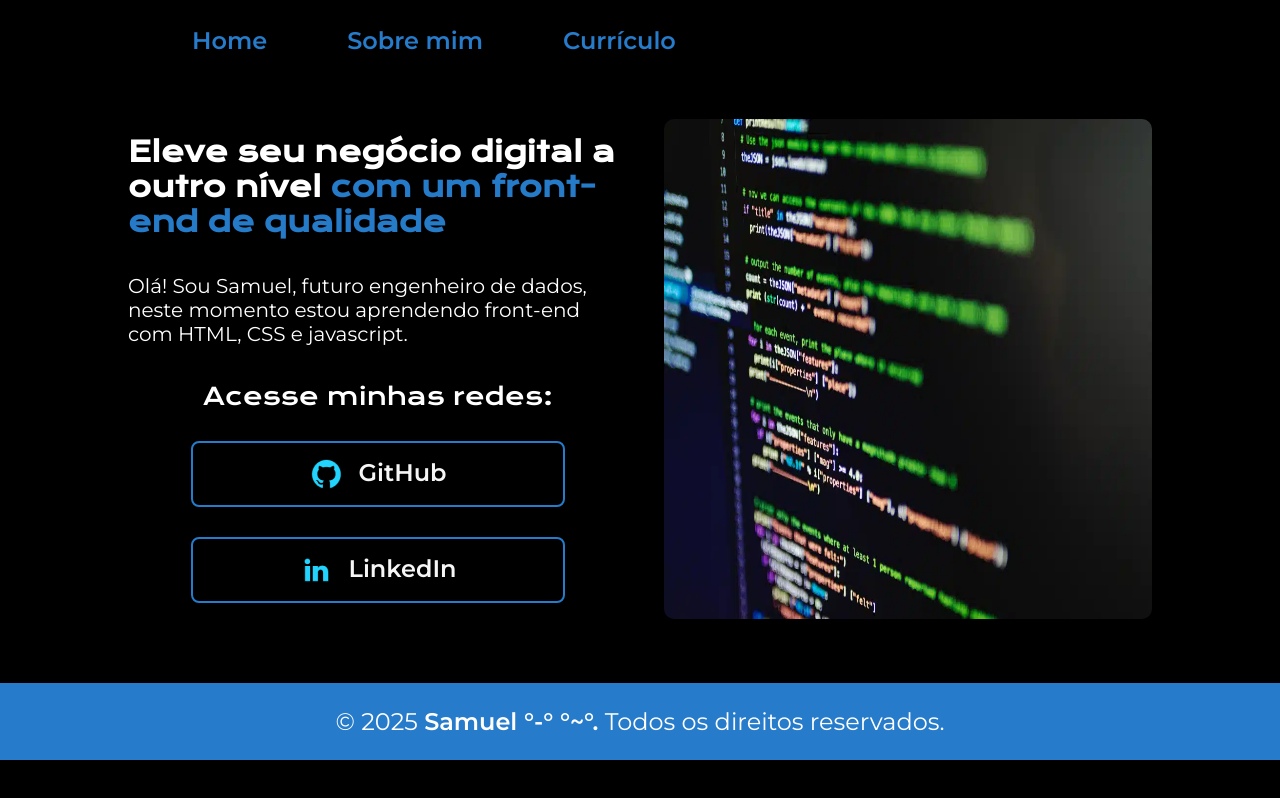
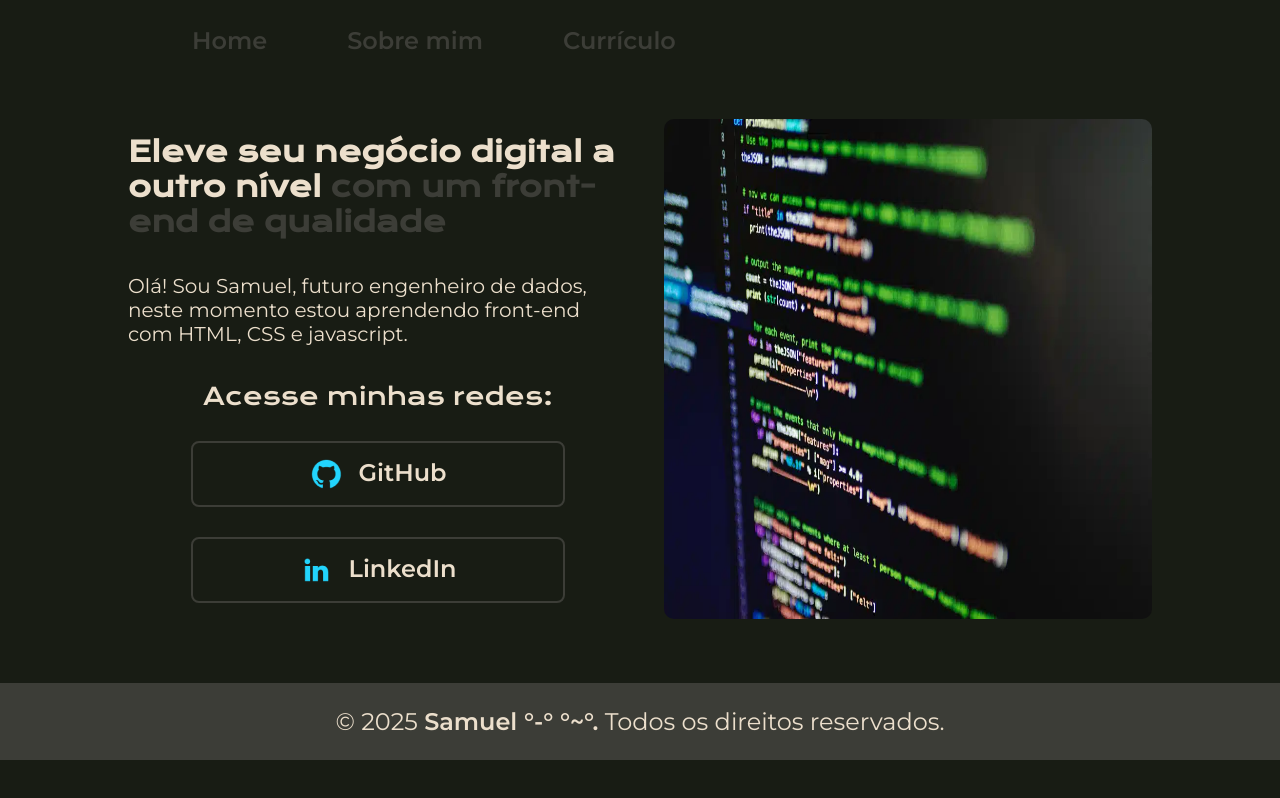
Before and after one commit to Samuel258036/PORTFOLIO, a plain HTML site: page index.html in a window 1280 px wide. Drawn offline with nearby package versions, Linux system fonts and the light colour scheme.

Commit message:
adicinando variaveis de cor e fonte no css

```diff
--- a/styles/style.css
+++ b/styles/style.css
@@ -1,4 +1,14 @@
 @import url('https://fonts.googleapis.com/css2?family=Krona+One&family=Montserrat:wght@400;600&display=swap');
+
+:root {
+    --cor-primaria: #181C14;
+    --cor-secundaria: #ECDFCC;
+    --cor-terciaria: #3C3D37;;
+    --cor-hover: #697565;
+
+    --fonte-principal: 'Krona One', sans-serif;
+    --fonte-secundaria: 'Montserrat', sans-serif;
+}
 
 * {
     margin: 0;
@@ -6,9 +16,9 @@
 }
 
 body {
-    background-color: black;
+    background-color: var(--cor-primaria);
     box-sizing: border-box;
-    color: white;
+    color: var(--cor-secundaria);
 }
 
 .cabecalho {
@@ -21,10 +31,10 @@ body {
 }
 
 .cabecalho__menu__link {
-    font-family: 'montserrat', sans-serif;
+    font-family: var(--fonte-secundaria);
     font-weight: 600;
     font-size: 24px;
-    color: #267bca;
+    color: var(--cor-terciaria);
     text-decoration: none;
 }
 
@@ -44,16 +54,16 @@ body {
 
 .apresentacao__conteudo__titulo {
     font-size: 28px;
-    font-family: 'Krona One', sans-serif;
+    font-family: var(--fonte-principal);
 }
 
 .titulo-destaque {
-    color: hsl(209, 68%, 47%);
+    color: var(--cor-terciaria);
 }
 
 .apresentacao__conteudo__texto {
     font-size: 20px;
-    font-family: 'Montserrat', sans-serif;
+    font-family: var(--fonte-secundaria);
 }
 
 .fotinha {
@@ -77,7 +87,7 @@ body {
 }
 
 .apresentacao__links__subtitulo {
-    font-family: 'Krona One', sans-serif;
+    font-family: var(--fonte-principal);
     font-weight: 400;
     font-size: 24px;
 }
@@ -90,25 +100,25 @@ body {
     text-align: center;
     border-radius: 8px;
     font-size: 24px;
-    font-family: 'Montserrat', sans-serif;
+    font-family: var(--fonte-secundaria);
     font-weight: 600;
     padding: 15px 0;
     text-decoration: none;
-    color: #f6f6f6;
-    border: 2px solid #267bca;
+    color: var(--cor-secundaria);
+    border: 2px solid var(--cor-terciaria);
 
 }
 
 .apresentacao__links__links:hover {
-    background-color: #272727;
-    color: #f6f6f6;
+    background-color: var(--cor-hover);
+    color: var(--cor-secundaria);
 }
 
 footer{
-    background-color: #267bca;
+    background-color: var(--cor-terciaria);
     text-align: center;
     padding: 24px;
-    font-family: 'Montserrat', sans-serif;
+    font-family: var(--fonte-secundaria);
     font-size: 24px;
     font-weight: 400;
 }
@@ -126,5 +136,5 @@ ul {
 
 .apresentacao__conteudo__texto__Lista{
     font-size: 14px;
-    font-family: 'Montserrat', sans-serif;
+    font-family: var(--fonte-secundaria);
 }
```
